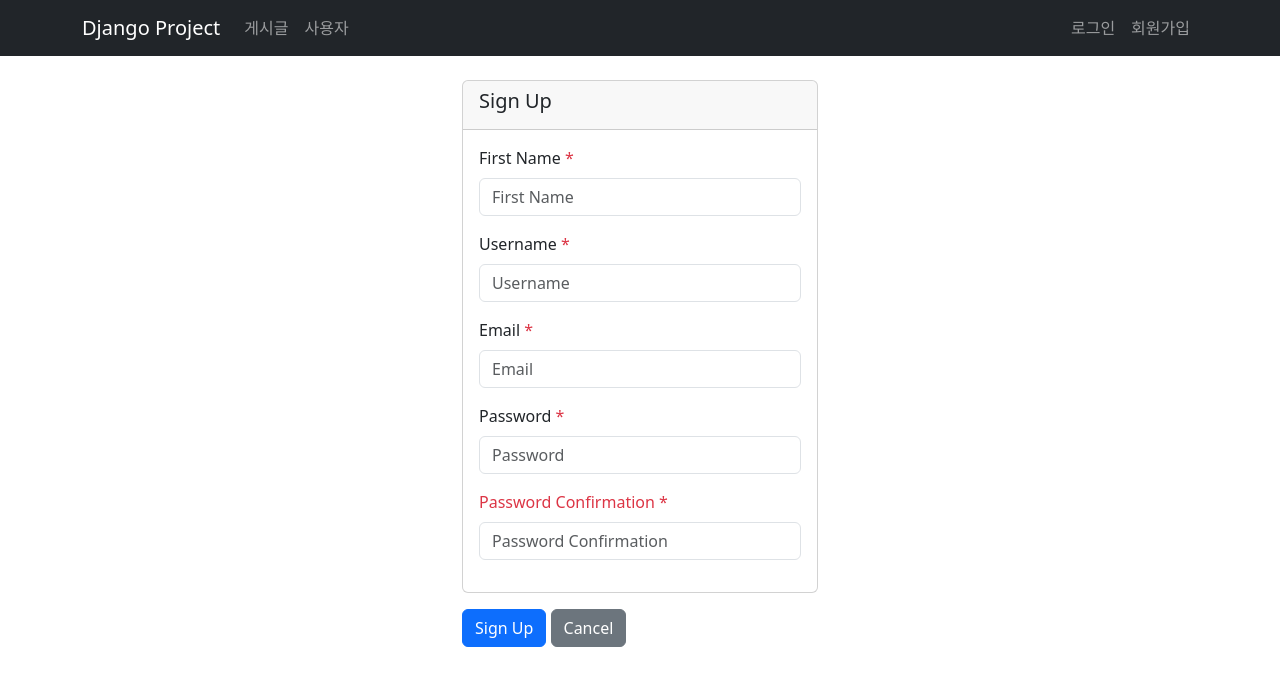
After one commit to Graceyong1020/DJANGO, a Django app: page /auth/register/ in a window 1280 px wide. The commit adds this page. Shown: the top 686 px of the page. Run offline with Django 5.2, Linux system fonts and the light colour scheme; some libraries are stand-ins or nearby versions.

Commit message:
사용자인증

```diff
--- /dev/null
+++ b/mysite/accounts/forms.py
@@ -0,0 +1,130 @@
+import re
+from django import forms
+from django.contrib.auth.models import User
+
+#  signup form
+class RegisterForm(forms.ModelForm):
+    username= forms.CharField(required=False)
+    password1 = forms.CharField(required=False)
+    password2 = forms.CharField(required=False)
+    first_name = forms.CharField(required=False)
+    email = forms.EmailField(required=False)
+
+    class Meta:
+        model = User
+        fields = ['username', 'password1', 'password2', 'first_name', 'email']
+
+    def clean_username(self):
+        username = self.cleaned_data.get('username')
+        if not username:
+            raise forms.ValidationError('Username is required')
+        if len(username) < 6:
+            raise forms.ValidationError('Username must be at least 6 characters')
+        if len(username) > 20:
+            raise forms.ValidationError('Username must be less than 20 characters')
+        if User.objects.filter(username=username).exists():
+            raise forms.ValidationError('Username already exists')
+        return username
+
+    def clean_password1(self):
+        password1= self.cleaned_data.get('password1')
+        if not password1:
+            raise forms.ValidationError('Password is required')
+        if len(password1) < 8:
+            raise forms.ValidationError('Password must be at least 8 characters')
+
+        # validation check for password
+        if not any(char.isdigit() for char in password1):
+            raise forms.ValidationError('Password must contain at least one digit')
+        if not any(char.isupper() for char in password1):
+            raise forms.ValidationError('Password must contain at least one uppercase letter')
+        if not any(char.islower() for char in password1):
+            raise forms.ValidationError('Password must contain at least one lowercase letter')
+        if not any(char in "!@#$%^&*()-_+=~`[]{}|:;'<>,.?/" for char in password1):
+            raise forms.ValidationError('Password must contain at least one special character')
+
+        return password1
+
+    def clean_password2(self):
+        password1 = self.cleaned_data.get('password1')
+        password2 = self.cleaned_data.get('password2')
+        if not password2:
+            raise forms.ValidationError('Password confirmation is required')
+        if password1 != password2:
+            raise forms.ValidationError('Passwords do not match')
+        return password2
+
+    def clean_first_name(self):
+        first_name = self.cleaned_data.get('first_name')
+        if not first_name:
+            raise forms.ValidationError('First name is required')
+        if len(first_name) < 2:
+            raise forms.ValidationError('First name must be at least 2 characters')
+        if len(first_name) > 4:
+            raise forms.ValidationError('First name must be less than 4 characters')
+        return first_name
+
+    def clean_email(self):
+        email = self.cleaned_data.get('email')
+        if not email:
+            raise forms.ValidationError('Email is required')
+        if User.objects.filter(email=email).exists():
+            raise forms.ValidationError('Email already exists')
+        if len(email) > 50:
+            raise forms.ValidationError('Email must be less than 50 characters')
+        if not re.match(r'^[a-zA-Z0-9+_.]+@[a-zA-Z0-9-]+\.[a-zA-Z0-9-.]+$', email):
+            raise forms.ValidationError('Email is invalid')
+        return email
+
+# login form
+class LoginForm(forms.Form):
+    username = forms.CharField(required=False)
+    password = forms.CharField(required=False)
+
+    class Meta:
+         model = User
+         fields = ['username', 'password']
+
+    def clean_username(self):
+        username = self.cleaned_data.get('username')
+        if not username:
+            raise forms.ValidationError('Username is required')
+        return username
+
+    def clean_password(self):
+        password = self.cleaned_data.get('password')
+        if not password:
+            raise forms.ValidationError('Password is required')
+        return password
+
+# profile update form
+class ProfileUpdateForm(forms.ModelForm):
+    first_name = forms.CharField(required=False)
+    email = forms.EmailField(required=False)
+
+    class Meta:
+        model = User
+        fields = ['first_name', 'email']
+
+    def clean_first_name(self):
+        first_name = self.cleaned_data.get('first_name')
+        if not first_name:
+            raise forms.ValidationError('First name is required')
+        if len(first_name) < 2:
+            raise forms.ValidationError('First name must be at least 2 characters')
+        if len(first_name) > 4:
+            raise forms.ValidationError('First name must be less than 4 characters')
+        return first_name
+
+    def clean_email(self):
+        email = self.cleaned_data.get('email')
+        if not email:
+            raise forms.ValidationError('Email is required')
+        print(self.instance.id)
+        if User.objects.filter(email=email).exclude(id=self.instance.id).exists():
+            raise forms.ValidationError('Email already exists')
+        if len(email) > 50:
+            raise forms.ValidationError('Email must be less than 50 characters')
+        if not re.match(r'^[a-zA-Z0-9+_.]+@[a-zA-Z0-9-]+\.[a-zA-Z0-9-.]+$', email):
+            raise forms.ValidationError('Email is invalid')
+        return email
--- a/mysite/accounts/urls.py
+++ b/mysite/accounts/urls.py
@@ -0,0 +1,16 @@
+from django.urls import path
+from . import views
+
+app_name = 'auth'
+
+urlpatterns = [
+    path('register/', views.register_account, name='register'),
+    path('login/', views.login_account, name='login'),
+    path('logout/', views.logout_account, name='logout'),
+    path('profile/', views.profile_profile, name='profile'),
+    path('update-profile/', views.update_profile, name='update_profile'),
+    path('update-password/', views.update_password, name='update_password'),
+    path('find-username/', views.find_username, name='find_username'),
+    path('reset-password/', views.reset_password, name='reset_password'),
+    path('delete-account/', views.delete_account, name='delete_account'),
+]
--- a/mysite/accounts/views.py
+++ b/mysite/accounts/views.py
@@ -2,21 +2,98 @@ from django.shortcuts import render
 
 from django.http import HttpResponse
 
+from django.contrib import messages
+from django.shortcuts import redirect, render
+from django.contrib.auth.models import User
+from django.contrib.auth import authenticate, login, logout, update_session_auth_hash
+from django.contrib.auth.decorators import login_required
+
+from .forms import RegisterForm, LoginForm, ProfileUpdateForm
+
 # signup
+""" def register_account(request):
+    return HttpResponse("Register account")
+ """
 def register_account(request):
-    return HttpResponse("Register account")
+    if request.user.is_authenticated:
+        return redirect('auth:profile')
+
+    form = RegisterForm()
+
+    if request.method == 'POST':
+        form = RegisterForm(request.POST)
+        if form.is_valid():
+            user = User.objects.create_user(
+                username=form.cleaned_data['username'],
+                password=form.cleaned_data['password1'],
+                first_name=form.cleaned_data['first_name'],
+                email=form.cleaned_data['email']
+            )
+            user.save()
+            messages.success(request, 'Account created successfully')
+        else:
+            messages.error(request, 'Account creation failed')
+
+    return render(request, 'accounts/register.html', {'form': form, 'message_class': 'col-4 mx-auto'})
+
 
 # login
+""" def login_account(request):
+    return HttpResponse("Login account") """
 def login_account(request):
-    return HttpResponse("Login account")
+    if request.user.is_authenticated:
+        return redirect('auth:profile')
+
+    form = LoginForm()
+
+    if request.method == 'POST':
+        form = LoginForm(request.POST)
+        if form.is_valid():
+            username=form.cleaned_data['username'],
+            password=form.cleaned_data['password']
+            user = authenticate(request, username=username, password=password)
+
+            # if login is failed
+            if user is None:
+                messages.error(request, 'Invalid username or password')
+                return redirect('auth:login')
+            # if login is successful
+            login(request, user)
+            return redirect('auth:profile')
+        else:
+            messages.error(request, 'Enter a valid username and password')
+
+    return render(request, 'accounts/login.html', {'form': form, 'message_class': 'col-4 mx-auto'})
+
+
 
 # logout
+""" def logout_account(request):
+    return HttpResponse("Logout account") """
 def logout_account(request):
-    return HttpResponse("Logout account")
+    logout(request)
+    return redirect('auth:login')
 
 # profile
+""" def profile_profile(request):
+    return HttpResponse("Profile account") """
+
+@login_required(login_url='auth:login')
 def profile_profile(request):
-    return HttpResponse("Profile account")
+    form = ProfileUpdateForm(instance=request.user)
+
+    if request.method == 'POST':
+        form = ProfileUpdateForm(request.POST, instance=request.user)
+        if form.is_valid():
+            user = form.save(commit=False)
+            user.save()
+            update_session_auth_hash(request, user)
+            messages.success(request, 'Profile updated successfully')
+            return redirect('auth:profile')
+        else:
+            messages.error(request, 'Profile update failed')
+
+    return render(request, 'accounts/profile.html', {'message_class': 'col-4 mx-auto'})
 
 # update
 def update_profile(request):
--- a/mysite/mysite/urls.py
+++ b/mysite/mysite/urls.py
@@ -21,4 +21,6 @@ from django.urls import path, include
 urlpatterns = [
     path("admin/", admin.site.urls),
     path("posts/", include("posts.urls")),
+    path("auth/", include("accounts.urls")),
+    path("tinymce/", include("tinymce.urls")),
 ]
--- a/mysite/posts/views.py
+++ b/mysite/posts/views.py
@@ -73,14 +73,14 @@ def get_post(request, post_id):
     return HttpResponse('Update post') """
 def update_post(request, post_id):
     post = get_object_or_404(Posts, id=post_id)
-    post.password = post.password
+    post_password = post.password
     form = PostUpdateForm(instance=post)
 
     if request.method == 'POST':
-        form = PostUpdateForm(request.POST, request.FILES, instance=post)
+        form = PostUpdateForm(request.POST, instance=post)
 
         if form.is_valid():
-            if check_password(form.cleaned_data['password'], post.password): # 비밀번호 확인
+            if check_password(form.cleaned_data['password'], post_password): # 비밀번호 확인
                 post = form.save(commit=False)
                 post.password = make_password(form.cleaned_data['password'])
                 post.save()
--- /dev/null
+++ b/mysite/templates/accounts/register.html
@@ -0,0 +1,132 @@
+{% extends "base.html" %}
+
+{% block content %}
+<div class="row">
+    <div class="col-4 mx-auto">
+       <!--  sign up -->
+        <form id="registerForm" method="POST">
+            {% csrf_token %}
+            <div class="card mb-3">
+                <div class="card-header">
+                    <h5 class="card-title">Sign Up</h5>
+                </div>
+                <div class="card-body">
+                    <div class="mb-3">
+                        <label for="first_name" class="form-label">First Name <span class="text-danger">*</span></label>
+                        <input type="text" id="first_name" name="first_name" class="form-control"
+                            placeholder="First Name" value="{{ form.first_name.value|default_if_none:''}}">
+                        {% if form.first_name.errors %}
+                        <div class="form-text text-danger">
+                            {{ form.first_name.errors.0 }}
+                        </div>
+                        {% endif %}
+                    </div>
+                    <div class="mb-3">
+                        <label for="username" class="form-label">Username <span class="text-danger">*</span></label>
+                        <input type="text" class="form-control" id="username" name="username" placeholder="Username"
+                            value="{{ form.username.value|default_if_none:''}}">
+                        {% if form.username.errors %}
+                        <div class="form-text text-danger">
+                            {{ form.username.errors.0 }}
+                        </div>
+                        {% endif %}
+                    </div>
+                    <div class="mb-3">
+                        <label for="email" class="form-label">Email <span class="text-danger">*</span></label>
+                        <input type="email" class="form-control" id="email" name="email" placeholder="Email"
+                            value="{{ form.email.value|default_if_none:''}}">
+                        {% if form.email.errors %}
+                        <div class="form-text text-danger">
+                            {{ form.email.errors.0 }}
+                        </div>
+                        {% endif %}
+                    </div>
+                    <div class="mb-3">
+                        <label for="password" class="form-label">Password <span class="text-danger">*</span></label>
+                        <input type="password" class="form-control" id="password" name="password" placeholder="Password">
+                        {% if form.password.errors %}
+                        <div class="form-text text-danger">
+                            {{ form.password.errors.0 }}
+                        </div>
+                        {% endif %}
+                    </div>
+                    <div class="mb-3">
+                        <label for="password2" class="form-label text-danger">Password Confirmation <span
+                                class="text-danger">*</span></label>
+                        <input type="password" class="form-control" id="password2" name="password2" placeholder="Password Confirmation">
+                        {% if form.password2.errors %}
+                        <div class="form-text text-danger">
+                            {{ form.password2.errors.0 }}
+                        </div>
+                        {% endif %}
+                    </div>
+                </div>
+            </div>
+            <div>
+                <button type="submit" class="btn btn-primary">Sign Up</button>
+                <a href="{% url 'auth:login' %}" class="btn btn-secondary">Cancel</a>
+            </div>
+        </form>
+        <!-- sign up -->
+    </div>
+</div>
+{% endblock %}
+{% block script %}
+<script>
+    $(document).ready(function () {
+        // register form
+        $("#registerForm").validate({
+            rules: {
+                first_name: {
+                    required: true,
+                    minlength: 2,
+                    maxlength:4
+                },
+                email: {
+                    required: true,
+                    email: true
+                },
+                username: {
+                    required: true,
+                    minlength: 6,
+                    maxlength: 20
+                },
+                password1: {
+                    required: true,
+                    minlength: 8,
+                    maxlength: 50
+                },
+                password2: {
+                    required: true,
+                    equalTo: "#password1"
+                }
+            },
+            messages: {
+                first_name: {
+                    required: "Please enter your first name",
+                    minlength: "Your first name must consist of at least 2 characters",
+                    maxlength: "Your first name must consist of at most 4 characters"
+                },
+                email: {
+                    required: "Please enter your email",
+                    email: "Please enter a valid email"
+                },
+                username: {
+                    required: "Please enter your username",
+                    minlength: "Your username must consist of at least 6 characters",
+                    maxlength: "Your username must consist of at most 20 characters"
+                },
+                password1: {
+                    required: "Please enter your password",
+                    minlength: "Your password must consist of at least 8 characters",
+                    maxlength: "Your password must consist of at most 50 characters"
+                },
+                password2: {
+                    required: "Please enter your password confirmation",
+                    equalTo: "Your password confirmation must be the same as your password"
+                }
+            }
+        });
+    });
+</script>
+{% endblock %}
--- a/mysite/templates/base.html
+++ b/mysite/templates/base.html
@@ -37,11 +37,24 @@
                             <a class="nav-link" href="#">사용자</a>
                         </li>
                     </ul>
+
                     <div class="d-flex">
                         <ul class="navbar-nav me-auto mb-2 mb-md-0">
-                            <li class="nav-item">
-                                <a class="nav-link" href="#">Login</a>
-                            </li>
+                            {% if user.is_authenticated %}
+                                <li class="nav-item">
+                                    <a class="nav-link" href="{% url 'auth:profile' %}">{{user.first_name}}</a>
+                                </li>
+                                <li class="nav-item">
+                                    <a class="nav-link" href="{% url 'auth:logout' %}">로그아웃</a>
+                                </li>
+                            {% else %}
+                                <li class="nav-item">
+                                    <a class="nav-link" href="{% url 'auth:login' %}">로그인</a>
+                                </li>
+                                <li class="nav-item">
+                                    <a class="nav-link" href="{% url 'auth:register' %}">회원가입</a>
+                                </li>
+                            {% endif %}
                         </ul>
                     </div>
                 </div>
--- a/mysite/templates/posts/read.html
+++ b/mysite/templates/posts/read.html
@@ -13,9 +13,7 @@
                     Created: {{ post.created_at | date:"Y-m-d H:i" }} |
                     Updated: {{ post.updated_at | date:"Y-m-d H:i" }}
                 </div>
-                <div class="mb-3">
-                    {{ post.content | linebreaksbr }}
-                </div>
+
 
                 {% if post.filename %}
                 <div class="mb-3 text-muted">
```
Also changed, not shown: mysite/mysite/settings.py (+6 -1 lines), mysite/templates/accounts/login.html (added, +81 -0 lines), mysite/templates/accounts/profile.html (added, +42 -0 lines), mysite/templates/accounts/update_profile.html (added, +87 -0 lines), mysite/templates/posts/update.html (+10 -47 lines), mysite/db.sqlite3, 2 other files.
